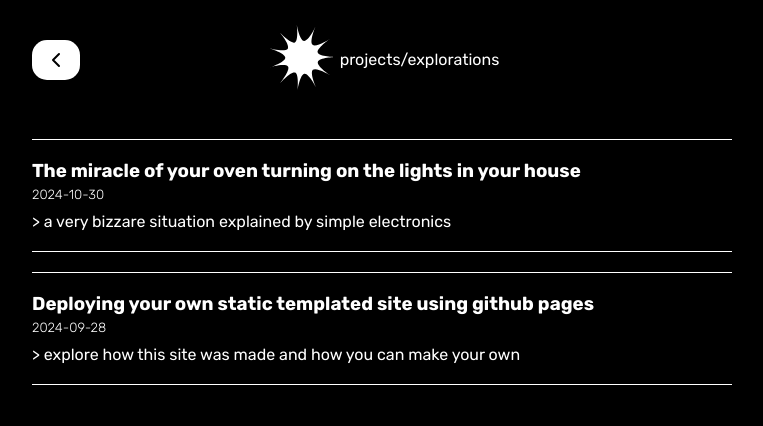
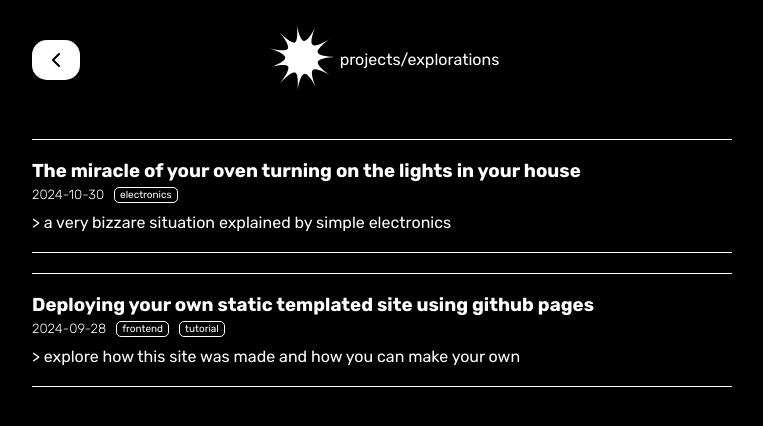
Before and after one commit to stefpi/stefpi.github.io, a Next.js app: page /projects in a window 1280 px wide. Shown: the top 426 px of the page, without its empty margins (258-1021 px from the left). Built offline with nearby package versions, Linux system fonts and the light colour scheme.

Commit message:
add tags to blog posts

```diff
--- a/src/app/globals.css
+++ b/src/app/globals.css
@@ -1,10 +1,15 @@
 * { margin:0; padding:0; }
 * {
-  cursor: url('../../public/static/images/hand-white.svg') 16 16, default;
+  cursor: url('../../public/static/images/hand-white.svg') 10 10, default;
 }
 *:active {
-  cursor: url('../../public/static/images/hand-holding-white.svg') 16 16, pointer;
+  cursor: url('../../public/static/images/hand-holding-white.svg') 10 10, pointer;
 }
+
+html, body {
+  height: 100%;
+}
+
 body {
   font-family: "VT323", monospace;
   color: white;
@@ -26,6 +31,10 @@ body {
   --lg-gap: 20px;
   --md-gap: 10px;
   --sm-gap: 5px;
+
+  --md-text: 16px;
+  --sm-text: 14px;
+  --xs-text: 10px;
 }
 
 body > div {
@@ -43,10 +52,10 @@ a:visited { color:var(--primary-text-color); }
 a:hover, a > *:hover {
   text-decoration: underline;
   color:var(--primary-text-color);
-  cursor: url('../../public/static/images/hand-pointer-white.svg') 16 16, pointer;
+  cursor: url('../../public/static/images/hand-pointer-white.svg') 10 10, pointer;
 }
 a:active, a > *:active {
-  cursor: url('../../public/static/images/hand-holding-white.svg') 16 16, pointer;
+  cursor: url('../../public/static/images/hand-holding-white.svg') 10 10, pointer;
 }
 a:focus { text-decoration: underline; color:var(--primary-text-color); }
 
--- a/src/app/projects/page.css
+++ b/src/app/projects/page.css
@@ -46,6 +46,26 @@
       flex-direction: column;
       gap: var(--sm-gap);
     }
+
+    .postSubHeader {
+      display: flex;
+      flex-direction: row;
+      gap: var(--md-gap);
+    }
+
+    .postTags {
+      display: flex;
+      flex-direction: row;
+      gap: var(--md-gap);
+      align-items: center;
+
+      .postTag {
+        font-size: var(--xs-text);
+        border: 1px solid white;
+        border-radius: 5px;
+        padding: 1px 5px;
+      }
+    }
   }
 
   article {
--- a/src/app/projects/page.js
+++ b/src/app/projects/page.js
@@ -10,13 +10,24 @@ export default function Projects({ allPostsData }) {
   return (
     <ProjectLayout>
       <div className="postListings">
-        {posts.map(({ id, date, title, desc }) => (
+        {posts.map(({ id, date, title, desc, tags }) => (
           <div className="postListing" key={id}>
             <div className="postHeader">
               <Link href={`/projects/${id}`}>
                 <h3>{title}</h3>
               </Link>
-              <h5>{date}</h5>
+              <div className="postSubHeader">
+                <h5>{date}</h5>
+                <div className="postTags">
+                  {tags.map((tag, index) => {
+                    return(
+                      <div className="postTag">
+                        {tag}
+                      </div>
+                    );
+                  })}
+                </div>
+              </div>
             </div>
 
             <p>{'>'} {desc}</p>
--- a/src/markdown/projects/oven-electricity-magic.md
+++ b/src/markdown/projects/oven-electricity-magic.md
@@ -2,6 +2,7 @@
 title: 'The miracle of your oven turning on the lights in your house'
 date: '2024-10-30'
 desc: a very bizzare situation explained by simple electronics
+tags: ['electronics']
 ---
 
 Last week I visited a friends house and the most peculiar of things happened. His house lights were out, seemingly because of a faulty breaker box which needed replacing, but would come back to life the instant the dial on his stovetop was turned to on. Half the lights in his house were now controlled by his stove! Must've been a magic trick right?
--- a/src/markdown/projects/personal-webite.md
+++ b/src/markdown/projects/personal-webite.md
@@ -2,6 +2,7 @@
 title: 'Deploying your own static templated site using github pages'
 date: '2024-09-28'
 desc: explore how this site was made and how you can make your own
+tags: ['frontend', 'tutorial']
 ---
 
 This website was built in Next.js with vanilla css and some plugins which translate `.md` files into `jsx` allowing for dynamic embedding of said markdown files. A common misconception is that websites built using frameworks need extravagant deployment methods such as `netlify`, when in reality most websites built in React-based frameworks can still be statically built and served for free on sites such as github pages. In this way you get all the benefits of components and being about to template your site and also take advantage of a free way to deploy your wonderful site after you are done.
```
Also changed, not shown: src/app/projects/[slug]/page.css (+13 -0 lines), src/markdown/wip/momentum.md (added).
